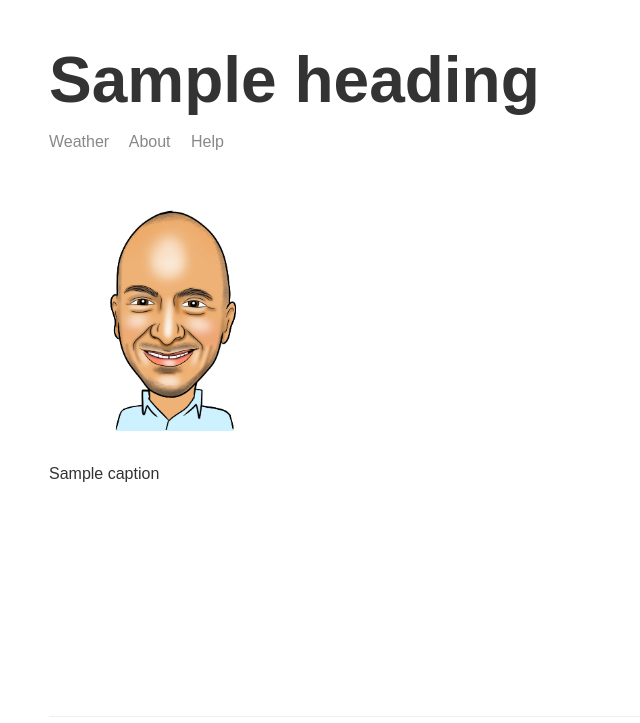
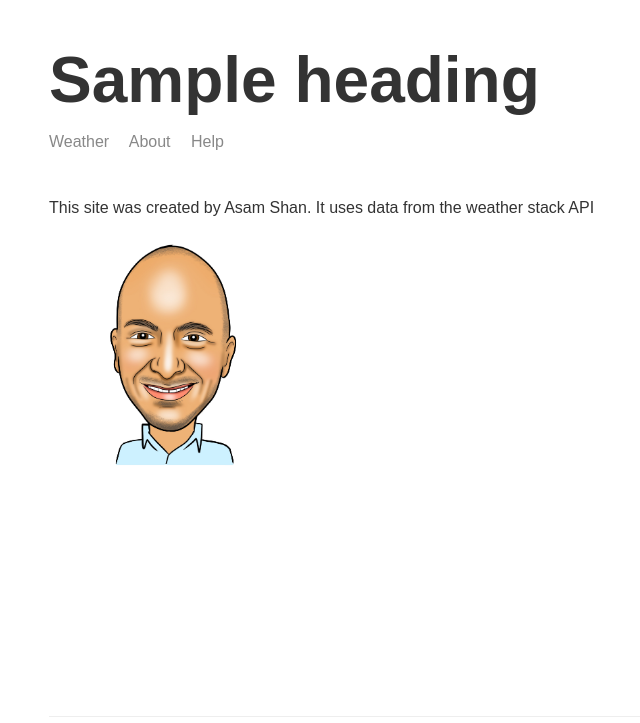
Before and after one commit to shan5742/express-playground, a Node server app: template templates/views/about.hbs in a window 1280 px wide. Shown: the top 723 px of the page, without its empty margins (266-906 px from the left). Run offline with Node 20, Linux system fonts and the light colour scheme; the template is opened without the code that fills it: most values are stand-ins (such as "Sample title", 1, 10 or a date in 2020); some libraries are stand-ins or nearby versions.

Commit message:
updating about me

```diff
--- a/src/app.js
+++ b/src/app.js
@@ -26,7 +26,6 @@ app.get("", (req, res) => {
 app.get("/about", (req, res) => {
   res.render("about", {
     heading: "About",
-    caption: "This is me",
   });
 });
 
--- a/templates/views/about.hbs
+++ b/templates/views/about.hbs
@@ -9,8 +9,8 @@
   <body>
       <div class="main-content">
         {{>header}}
+        <p>This site was created by Asam Shan. It uses data from the weather stack API</p>
         <img class="portrait" src="/images/headshot.jpg" />
-        <p>{{caption}}</p>
     </div>
 
     {{>footer}}
```
